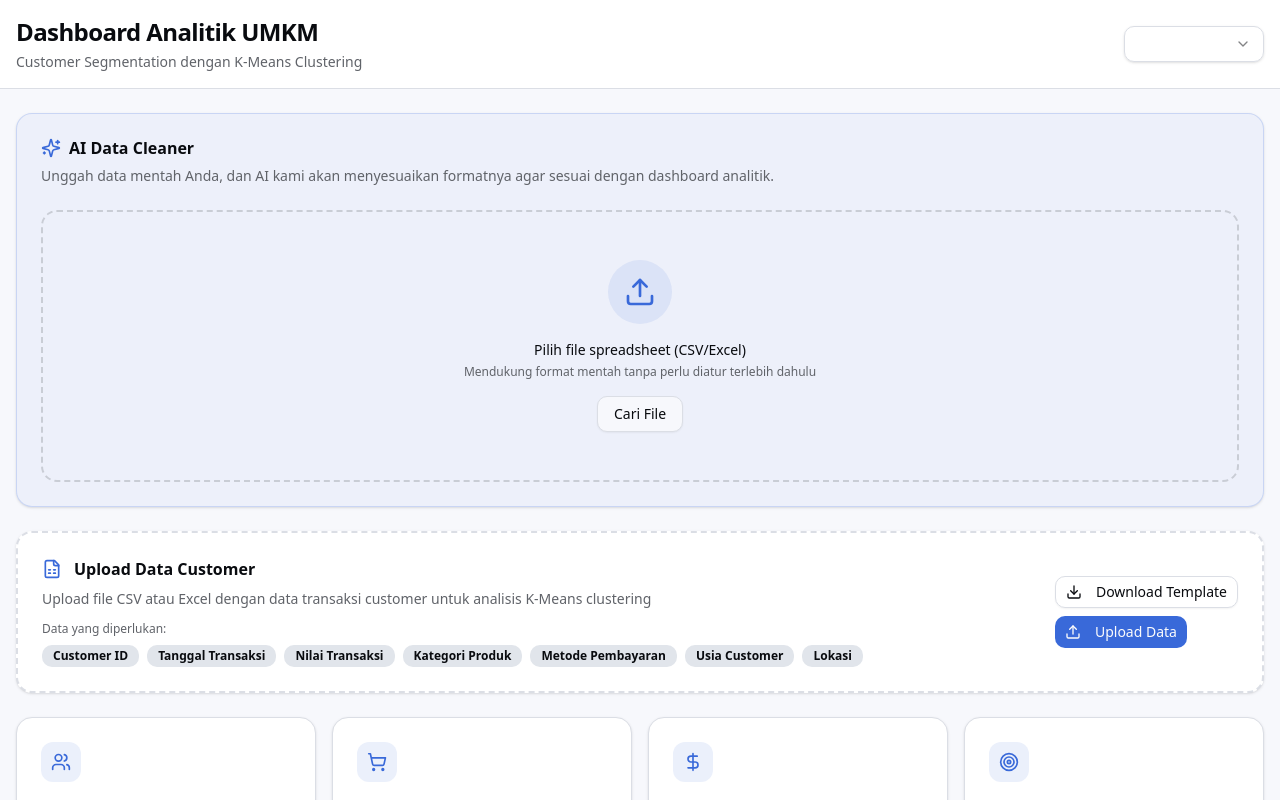
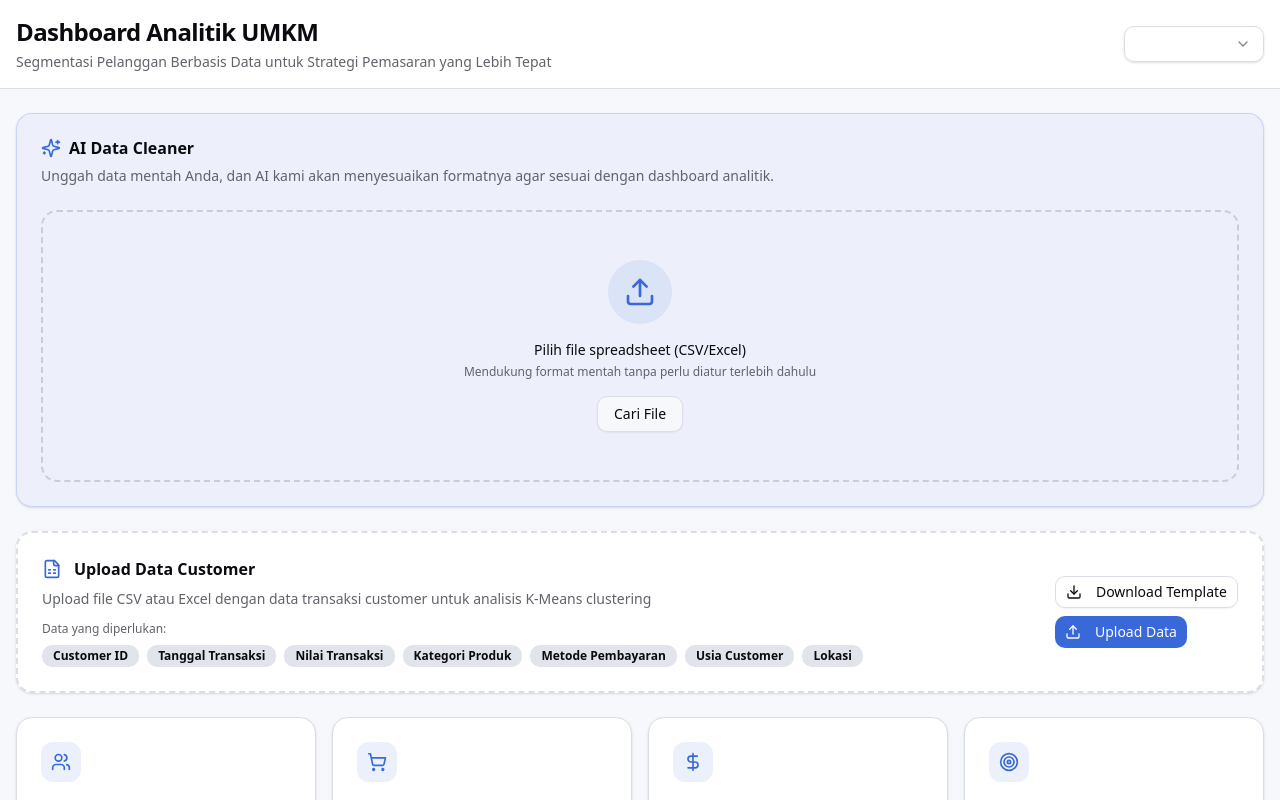
Before and after one commit to dacooktora/Dashboard-Analytics, a Next.js app: page / in a window 1280 px wide. Shown: the top 800 px of the page. Built offline with nearby package versions, Linux system fonts and the light colour scheme.

Commit message:
Update dashboard-header.tsx

```diff
--- a/components/dashboard-header.tsx
+++ b/components/dashboard-header.tsx
@@ -15,7 +15,7 @@ export function DashboardHeader() {
         <div className="flex flex-col gap-4 md:flex-row md:items-center md:justify-between">
           <div>
             <h1 className="text-2xl font-bold tracking-tight text-balance">Dashboard Analitik UMKM</h1>
-            <p className="text-sm text-muted-foreground mt-1">Customer Segmentation dengan K-Means Clustering</p>
+            <p className="text-sm text-muted-foreground mt-1">Segmentasi Pelanggan Berbasis Data untuk Strategi Pemasaran yang Lebih Tepat</p>
           </div>
 
           <div className="flex flex-wrap items-center gap-2">
@@ -23,11 +23,6 @@ export function DashboardHeader() {
               <SelectTrigger className="w-[140px]">
                 <SelectValue />
               </SelectTrigger>
-              <SelectContent>
-                <SelectItem value="24h">24 Jam</SelectItem>
-                <SelectItem value="7d">7 Hari</SelectItem>
-                <SelectItem value="90d">90 Hari</SelectItem>
-              </SelectContent>
             </Select>
           </div>
         </div>
```
